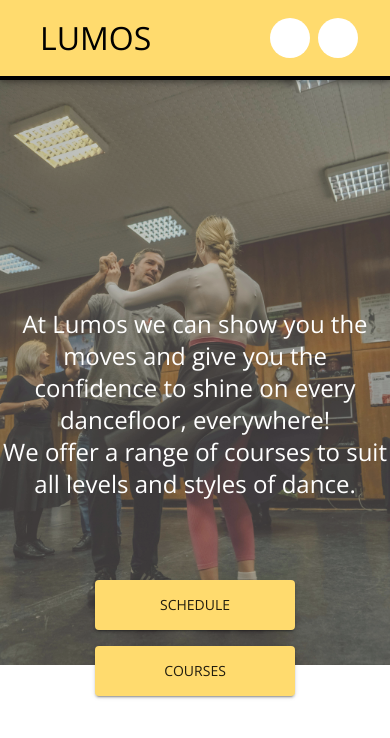
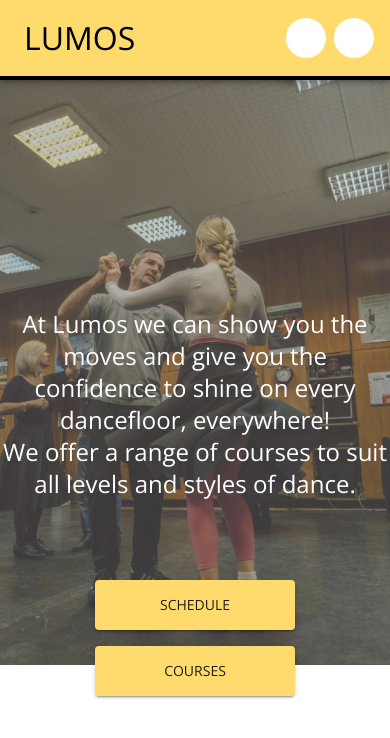
Before and after one commit to Lucobsen/lumos, a React (Vite) app: page / in a window 390 px wide. Shown: the top 738 px of the page. Built offline with nearby package versions, Linux system fonts and the light colour scheme; some icons are missing.

Commit message:
reduce padding on small screens

```diff
--- a/src/components/Navbar.tsx
+++ b/src/components/Navbar.tsx
@@ -8,7 +8,7 @@ export const Navbar = () => {
     const isSmallScreen = useMediaQuery(breakpoints.down(1000));
 
     return (<Box sx={{ flexGrow: 1 }}>
-        <AppBar position="fixed" sx={{ justifyContent: 'center', height: isSmallScreen ? 80 : 100, px: isSmallScreen ? 4 : 8, borderBottom: '4px solid #000' }}>
+        <AppBar position="fixed" sx={{ justifyContent: 'center', height: isSmallScreen ? 80 : 100, px: isSmallScreen ? 2 : 8, borderBottom: '4px solid #000' }}>
             <Toolbar disableGutters sx={{ justifyContent: 'space-between' }}>
                 <Link to="/">
                     <Button variant='text' color='secondary' sx={{ fontSize: isSmallScreen ? '2rem' : '3rem', backgroundColor: 'transparent' }} disableRipple >
```
